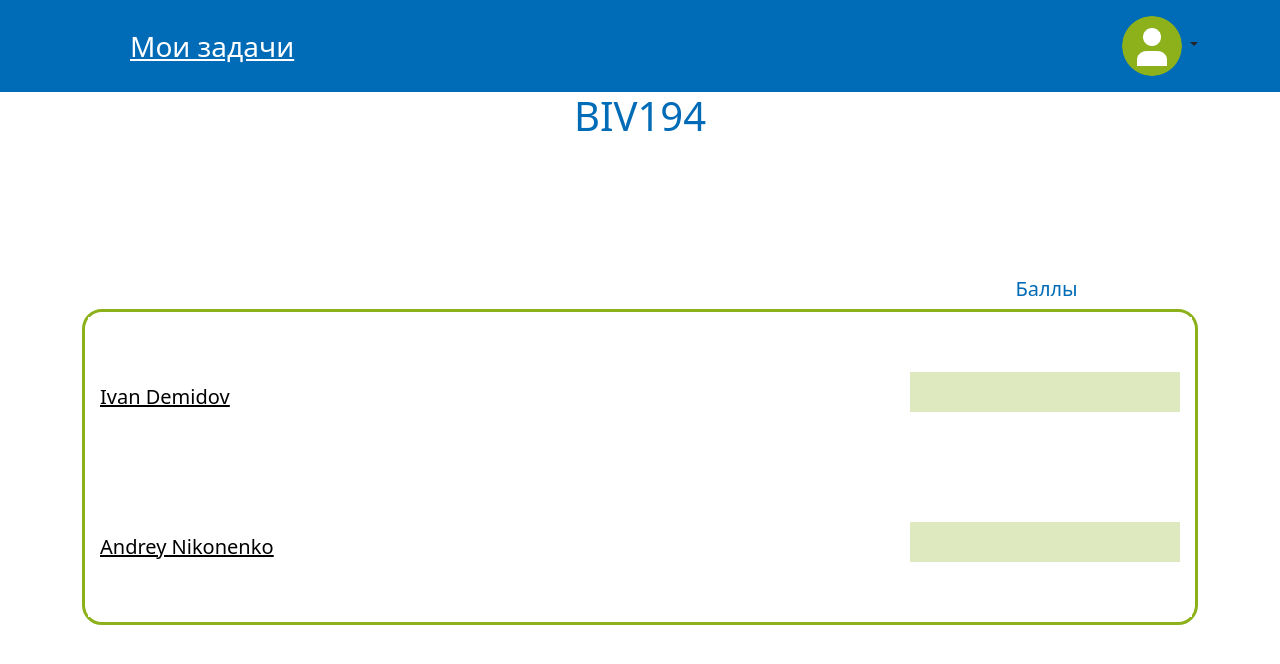
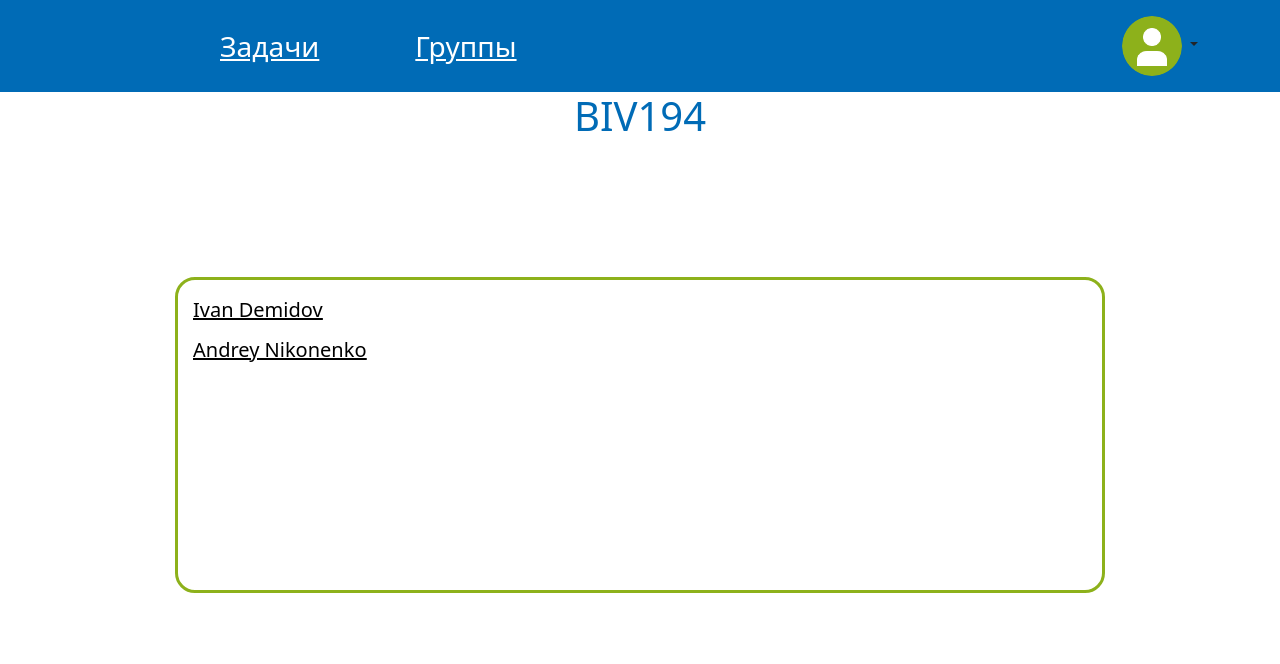
Before and after one commit to alsumukhamedova/ProgrammingSchool, a Django app: page /teacher/groups/1 in a window 1280 px wide. Shown: the top 664 px of the page. Run offline with Django 3.2, Linux system fonts and the light colour scheme; data comes from the database, SQL or seed files in the repository.

Commit message:
addGroup button added in TeacherTaskDescription + margins fixed in TeacherTasks + GroupStatistic styles and header fixed

```diff
--- a/aggregation_system/server/web_client/templates/groupStatistic.html
+++ b/aggregation_system/server/web_client/templates/groupStatistic.html
@@ -13,8 +13,12 @@
     <div class="container">
         <div class="col-12>">
             <div class="d-flex flex-wrap align-items-center justify-content-center justify-content-lg-start">
-                <ul class="nav col-12 col-lg-auto me-lg-auto mb-2 justify-content-center mb-md-0">
-                    <li><a href="/teacher/tasks" class="nav-link px-5 text-white fs-3"><u>Мои задачи</u></a></li>
+                <ul class="nav col-12 col-lg-auto">
+                    <li><a href="../tasks" class="nav-link px-5 text-white fs-3"
+                           style="margin-left: 90px;"><u>Задачи</u></a></li>
+                </ul>
+                <ul class="nav col-12 col-lg-auto me-lg-auto">
+                    <li><a href="../groups" class="nav-link px-5 text-white fs-3"><u>Группы</u></a></li>
                 </ul>
                 <div class="dropdown text-end">
                     <a href="#" class="d-block link-dark text-decoration-none dropdown-toggle" id="dropdownUser1" data-bs-toggle="dropdown" aria-expanded="false">
@@ -34,19 +38,19 @@
     <div class="row">
         <h1 class="text-center col-xxl-4 text-blue mt-xxl-5">{{ task.name }}</h1>
         <h4 class="addGroup text-blue" style="visibility: {% if disable_task_descr %}hidden{% else %}visible{% endif %}"><a href="/teacher/tasks/{{ task.id }}"><u>Описание задачи</u></a></h4>
-        <div class="options row">
-            <h5 class="text-blue w-25 d-flex justify-content-around">Баллы</h5>
-        </div>
+{#        <div class="options row">#}
+{#            <h5 class="text-blue w-25 d-flex justify-content-around">Баллы</h5>#}
+{#        </div>#}
     </div>
-    <div class="d-flex flex-column tasksContainer justify-content-center">
-        <div class="row align-items-center" id="taskNames">
+    <div class="col-10 d-flex flex-column tasksContainer align-content-flex-start">
+        <div class="" id="taskNames">
             {% for person in person_list %}
                 <div class="d-flex flex-row justify-content-between">
                     {#        TODO here href        #}
                     <a href="studentTaskDescription.html" class="item-text"><u>{{ person.name }}</u></a>
-                    <div class="transparentColor w-25 d-flex justify-content-around ">
-                        <p class="marked text-blue">{{ person.score }}</p>
-                    </div>
+{#                    <div class="transparentColor w-25 d-flex justify-content-around ">#}
+{#                        <p class="marked text-blue">{{ person.score }}</p>#}
+{#                    </div>#}
                 </div>
             {% endfor %}
         </div>
--- a/aggregation_system/server/web_client/templates/styles.css
+++ b/aggregation_system/server/web_client/templates/styles.css
@@ -482,7 +482,7 @@ section {
 }
 
 @media screen and (max-width: 550px) {
-    .popup__form{
+    .popup__form {
         width: 238px;
     }
 }
@@ -498,6 +498,7 @@ section {
     transition: all .5s;
     cursor: pointer;
 }
+
 .popup__input:focus {
     outline: none;
 }
@@ -508,15 +509,15 @@ section {
     }
 }
 
-.popup__input:nth-child(2){
-    margin-bottom:0;
+.popup__input:nth-child(2) {
+    margin-bottom: 0;
 }
 
 .popup__input::placeholder {
     font-size: 14px;
     font-family: inherit;
     line-height: 17px;
-    color: rgba(0,0,0,0.2);
+    color: rgba(0, 0, 0, 0.2);
 }
 
 .popup__button {
@@ -551,6 +552,16 @@ section {
         margin-top: 9px;
     }
 }
+
 .popup_opened {
     visibility: visible;
 }
+
+.button_text {
+    text-decoration: none;
+    color: white;
+}
+.button_text:hover{
+    color: white;
+    text-decoration: underline;
+}
--- a/aggregation_system/server/web_client/templates/teacherTasks.html
+++ b/aggregation_system/server/web_client/templates/teacherTasks.html
@@ -41,7 +41,7 @@
 <section class="col-8 container">
     <h1 class="text-blue mt-lg-5">Задачи</h1>
     <div class="d-flex flex-column tasksContainer justify-content-center">
-        <div class="row align-items-center" id="taskNames">
+        <div id="taskNames">
             {% for task in tasks %}
                 <div class="d-flex flex-row justify-content-between">
                     <a href="{{ task.id }}" class="item-text"><u>{{ task.name }}</u></a>
--- a/aggregation_system/server/web_client/views.py
+++ b/aggregation_system/server/web_client/views.py
@@ -217,8 +217,7 @@ def teacher_tasks(request):
         c = {}
         if group["id"] in tasks_m.keys():
             task_id = tasks_m[group["id"]]
-            c[group["group_name"]] = tasks_i[task_id]
-            context["tasks"].append(c)
+            context["tasks"].append({"id": task_id, "name": tasks_i[task_id]})
 
     print(context["tasks"])
 
@@ -231,8 +230,8 @@ def teacher_task(request, task_id):
     :param task_id: id задачи из бд
     :return: описание задачи
     """
-    tasks_info = Tasks.objects.filter(id=task_id)
-    context = {'description': tasks_info}
+    tasks_info = Tasks.objects.get(id=task_id)
+    context = {'description': tasks_info.task_description, 'name': tasks_info.task_name}
     return render(request, 'teacherTaskDescription.html', context)
 
 
```
Also changed, not shown: aggregation_system/server/web_client/templates/teacherTaskDescription.html (+46 -10 lines).
